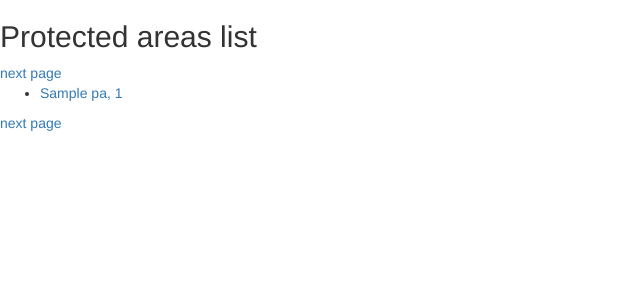
After one commit to Yichuans/geela-microservice, a Flask app: template templates/pa_list.html in a window 1280 px wide. The commit adds this page. Shown: the top 300 px of the page, without its empty margins (0-640 px from the left). Run offline with Flask 2, Linux system fonts and the light colour scheme; the template is opened without the code that fills it: most values are stand-ins (such as "Sample title", 1, 10 or a date in 2020); some libraries are stand-ins or nearby versions.

Commit message:
working in progress

```diff
--- /dev/null
+++ b/landcover.py
@@ -0,0 +1,229 @@
+from flask import Flask, request, render_template
+from flask_restful import Resource, Api, reqparse
+from flask_bootstrap import Bootstrap
+import ee
+import urllib2 as urllib
+import json
+from config import pptoken
+
+app = Flask(__name__)
+api = Api(app)
+Bootstrap(app)
+
+# GEE service account
+service_account = 'gee-landcover@prototype-landcover-gee.iam.gserviceaccount.com'
+credentials = ee.ServiceAccountCredentials(service_account, './gs_private_key.json')
+ee.Initialize(credentials)
+
+# Data collection
+modis = ee.ImageCollection('MODIS/006/MCD12Q1')
+
+# create lookup for lc name, value and colour palette
+metadata = modis.getInfo()
+metadata_vlookup = dict()
+
+for lc_type in ['LC_Type1', 'LC_Type2', 'LC_Type3', 'LC_Type4', 'LC_Type5']:
+    metadata_vlookup[lc_type] = {
+        'names':metadata['features'][0]['properties'][lc_type+'_class_names'],
+        'values':metadata['features'][0]['properties'][lc_type+'_class_values'],
+        'palette':metadata['features'][0]['properties'][lc_type+'_class_palette'],
+    }
+
+lc1_vlookup = metadata_vlookup['LC_Type1']
+
+# default land cover
+LC_TYPE = 'LC_Type1'
+
+# ----- Utility  -----
+PPNET_API_URL = 'https://api.protectedplanet.net/v3/'
+
+# construct for get request PPAPI
+def ppapi_geom_url(wdpaid, token):
+    url = PPNET_API_URL + "/protected_areas/{}?token={}".format(wdpaid, token)
+    return url
+
+def ppapi_pa_list_url(token, page=1, per_page=50):
+    url = PPNET_API_URL + "/protected_areas?token={}&page={}&per_page={}".format(
+        token, page, per_page
+    )
+    return url
+
+# load url and get wdpa data PPPI
+def get_ppapi_json(url):
+
+    # UNSAFE! https://stackoverflow.com/questions/27835619/urllib-and-ssl-certificate-verify-failed-error
+    import ssl
+    gcontext = ssl._create_unverified_context()
+
+    try:
+        response = urllib.urlopen(url, context=gcontext)
+        result_dict = json.loads(response.read())
+        # result_dict as a python dictionary
+        return result_dict
+
+    # AP: need to cath exact exception
+    except:
+        return
+
+# wrapper if only geometry in geojson
+def get_pa_json(wdpaid, token):
+    url = ppapi_geom_url(wdpaid, token)
+    data = get_ppapi_json(url)
+
+    if not data:
+        return
+
+    if 'protected_area' not in data.keys():
+        raise Exception('no protected area in json')
+
+    else:
+        return data['protected_area']
+
+# ----- GEE functions -----
+def get_modis_lc_by_year(year, classification=LC_TYPE):
+    # returns a ee.image based on year and classification
+
+    if year not in range(2000, 2017):
+        raise Exception('Year must be in between 2000 and 2016')
+
+    # internal ee.Image 'system:time_start' 'system:time_end' in miliseconds
+    landcover_image = modis.filterDate(str(year)+'-01-01', str(year)+'-12-31').first()
+
+    return landcover_image.select(classification)
+
+def get_tile_layer_url(ee_image_object):
+    map_id = ee.Image(ee_image_object).getMapId()
+    tile_url_template = "https://earthengine.googleapis.com/map/{mapid}/{{z}}/{{x}}/{{y}}?token={token}"
+    return tile_url_template.format(**map_id)
+
+def landcover_composition(geom, ee_landcover, scale=250):
+    """<geojson>, <ee.Image>, <scale=250"""
+    # `ee.Image`, `ee.Feature`, scale
+    # compose a two band image 0: area 1: land cover classes
+    # reduced based on the geometry
+
+    ee_feature = ee.Feature(geom)
+    landcover_composite = ee.Image.pixelArea().addBands(ee_landcover)
+
+    # reduce group
+    result = landcover_composite.reduceRegion(
+    reducer = ee.Reducer.sum().group(
+        groupField=1,
+        groupName='class'
+    ),
+    geometry=ee_feature.geometry(),
+    scale=scale,
+    maxPixels=1e9
+    ).getInfo()
+
+    return result['groups']
+
+# AP: check geojson is valid
+def check_geojson(input_geojson):
+    return True
+
+# ----- API -----
+
+class Statistics(Resource):
+    def post(self):
+        geojson = request.get_json()
+
+        if check_geojson(geojson):
+            return landcover_composition(geojson, get_modis_lc_by_year(2015))
+        else:
+            return {"error": "Bad geojson"}
+
+class Metadata(Resource):
+    def get(self):
+        return modis.getInfo()
+
+class Status(Resource):
+    def get(self):
+        if modis:
+            return {'status': 'Okay'}
+        else:
+            return {'status': 'Error'}
+
+# ----- Controller -----
+@app.route('/')
+def index():
+    # return 'Welcome to the GEELA (Google Earth Engine Land cover API) microservice, under construction!'
+    return render_template('index.html')
+
+# == demo page ==
+@app.route('/pa/<wdpaid>')
+def protected_area(wdpaid):
+    # web service to get PA json, including geometry
+    data = get_pa_json(wdpaid, pptoken)
+    if not data:
+        return 'No PA can be found with WDPAID {}'.format(wdpaid)
+
+    # get map tiles
+    url = get_tile_layer_url(get_modis_lc_by_year(2015))
+
+    # get name
+    pa_name = data['name']
+
+    # geometry
+    if 'geojson' not in data.keys():
+        raise Exception('no geometry in json')
+
+    else:
+        geojson = data['geojson']
+
+        results = landcover_composition(geojson, get_modis_lc_by_year(2015))
+
+        # use result['class'] values as index to find name
+        lcs = [{'name': lc1_vlookup['names'][result['class']-1],
+         'amount': result['sum'],
+         'palette': lc1_vlookup['palette'][result['class']-1]} for result in results]
+
+        # AP: geojson format not well formed
+        return render_template('pa.html', lcs=lcs, pa_name=pa_name, url=url, geojson=json.dumps(geojson))
+
+@app.route('/pa')
+# === DEMO 1: land cover from all PAs from PPNET ===
+def get_pa_list():
+    # get page
+    page = int(request.args.get('page'))
+
+    if not page:
+        page = 1
+    url = ppapi_pa_list_url(pptoken, page)
+
+    next_page = page + 1
+    last_page = page - 1
+
+    # get list
+    result = get_ppapi_json(url)
+
+    # if exist
+    if result and 'protected_areas' in result.keys():
+        return render_template('pa_list.html', pas=result['protected_areas'],
+        next_page=next_page, last_page=last_page)
+
+    return None
+    # return str(url)
+
+def protected_area_index():
+    return 'index page for protected areas'
+
+# DEMO 2: land cover from an uploaded geometry
+def arbitary_geom():
+    return ''
+
+# DEMO 3: land cover guess game
+def guess_game():
+    return ''
+
+# DEMO 4: land cover image for up uploaded geometry
+def land_cover_image():
+    return ''
+
+api.add_resource(Status, '/api/')
+api.add_resource(Metadata, '/api/metadata')
+api.add_resource(Statistics, '/api/stats')
+# api.add_resource()
+
+if __name__ == '__main__':
+    app.run(debug=True)
--- a/templates/index.html
+++ b/templates/index.html
@@ -1,5 +1,10 @@
 {% extends "bootstrap/base.html" %}
 {% block title %}GEELA{% endblock %}
+<meta charset="utf-8"/>
+{% block head %}
+{{super()}}
+
+{% endblock %}
 
 {% block navbar %}
 <div class="navbar navbar-fixed-top">
@@ -9,3 +14,20 @@
 {% block content %}
   <h1>Welcome to GEELA</h1>
 {% endblock %}
+
+
+{% block scripts %}
+ <script src="https://unpkg.com/leaflet@1.5.1/dist/leaflet.js"
+   integrity="sha512-GffPMF3RvMeYyc1LWMHtK8EbPv0iNZ8/oTtHPx9/cc2ILxQ+u905qIwdpULaqDkyBKgOaB57QTMg7ztg8Jm2Og=="
+   crossorigin=""></script>
+   {{super()}}
+{% endblock %}
+
+{% block styles %}
+{{super()}}
+<link rel="stylesheet" href="https://unpkg.com/leaflet@1.5.1/dist/leaflet.css"
+integrity="sha512-xwE/Az9zrjBIphAcBb3F6JVqxf46+CDLwfLMHloNu6KEQCAWi6HcDUbeOfBIptF7tcCzusKFjFw2yuvEpDL9wQ=="
+crossorigin=""/>
+{% endblock %}
+
+{% block html_attribs %} lang="en"{% endblock %}
--- /dev/null
+++ b/templates/pa_list.html
@@ -0,0 +1,21 @@
+{% extends "index.html" %}
+
+{% block content %}
+<h2>Protected areas list</h2>
+
+{% if last_page %}
+<a title='last page' href="{{ url_for('get_pa_list', page=last_page)}}">last page</a>
+{% endif %}
+<a title='next page' href="{{ url_for('get_pa_list', page=next_page)}}">next page</a>
+
+<ul>
+  {% for pa in pas %}
+  <li><a target='_blank' title='protected area' href="{{ url_for('protected_area', wdpaid= pa['id']) }}"> {{ pa['name']}}, {{pa['id']}}</a></li>
+  {% endfor %}
+</ul>
+
+{% if last_page %}
+<a title='last page' href="{{ url_for('get_pa_list', page=last_page)}}">last page</a>
+{% endif %}
+<a title='next page' href="{{ url_for('get_pa_list', page=next_page)}}">next page</a>
+{% endblock %}
```
Also changed, not shown: app.py (deleted, +0 -148 lines), templates/pa.html (added, +49 -0 lines).
